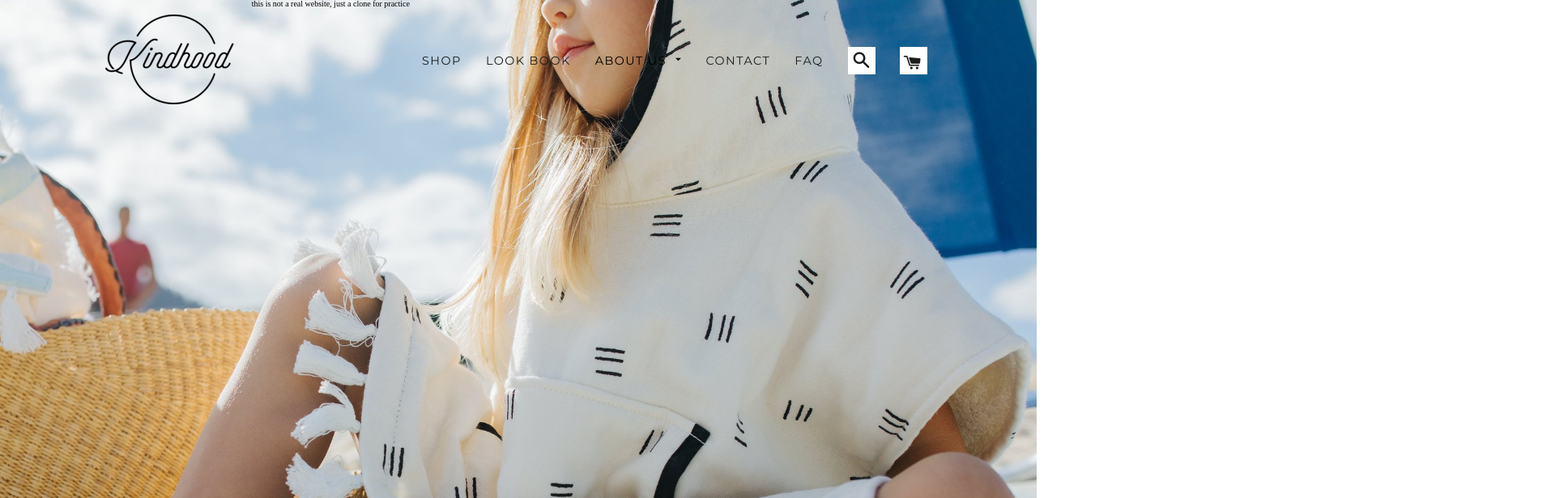
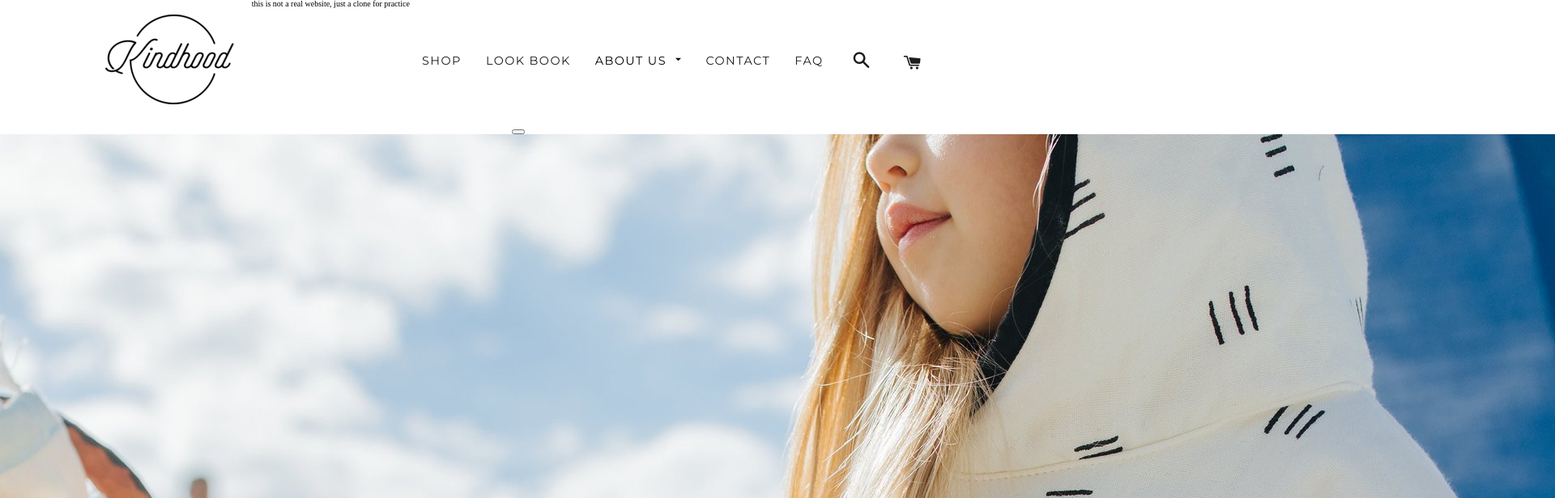
Before and after one commit to timknapp12/kindhood-clone, a React (Create React App) app: page /home in a window 1280 px wide. Shown: the top 616 px of the page at 81% size, 1920 px wide, since content can reach past the window. Built offline with nearby package versions, Linux system fonts and the light colour scheme.

Commit message:
background image

```diff
--- a/package.json
+++ b/package.json
@@ -14,7 +14,9 @@
     "node-sass-chokidar": "0.0.3",
     "npm-run-all": "^4.1.2",
     "react": "^16.2.0",
+    "react-bootstrap": "^0.32.1",
     "react-dom": "^16.2.0",
+    "react-responsive-carousel": "^3.1.36",
     "react-route-props": "^1.0.4",
     "react-router-dom": "^4.2.2",
     "react-scripts": "1.0.17",
--- a/src/components/Home.js
+++ b/src/components/Home.js
@@ -1,11 +1,35 @@
 import React from 'react';
+import { Carousel } from 'react-responsive-carousel';
 import photo1 from '../assets/girl-in-hoodie.jpeg';
+import photo2 from '../assets/mom-pool.jpeg';
+import photo3 from '../assets/kids-beach.jpeg';
+import photo4 from '../assets/side-pool.jpeg';
 
 
 const Home = () => {
     return(
-        <div className='carousel-photo' >
+        <div
+        // className='carousel-photo'
+        >
             {/* <img alt='girl in hoodie' src={photo1} /> */}
+                <Carousel>
+                <div>
+                    <img src={photo1} />
+                    {/* <Carousel.Caption>
+                    <h3>First slide label</h3>
+                    <p>Nulla vitae elit libero, a pharetra augue mollis interdum.</p>
+                    </Carousel.Caption> */}
+                </div>
+                <div>
+                    <img src={photo2} />
+                </div>
+                <div>
+                    <img src={photo3} />
+                </div>
+                <div>
+                    <img src={photo4} />
+                </div>
+                </Carousel>;
         </div>
     )
 }
```
Also changed, not shown: 1 other file (tests, documents, lock files or other folders).
